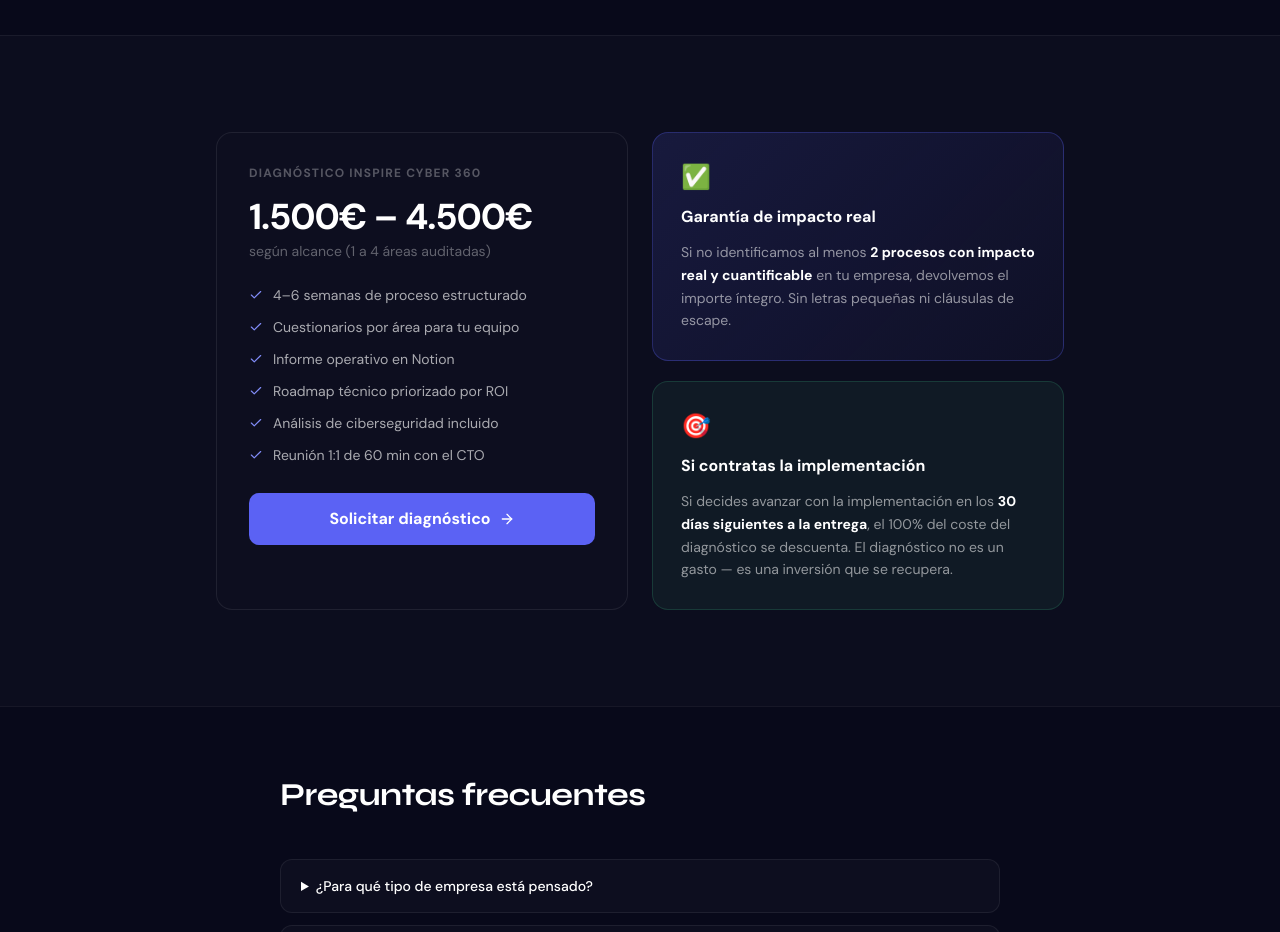
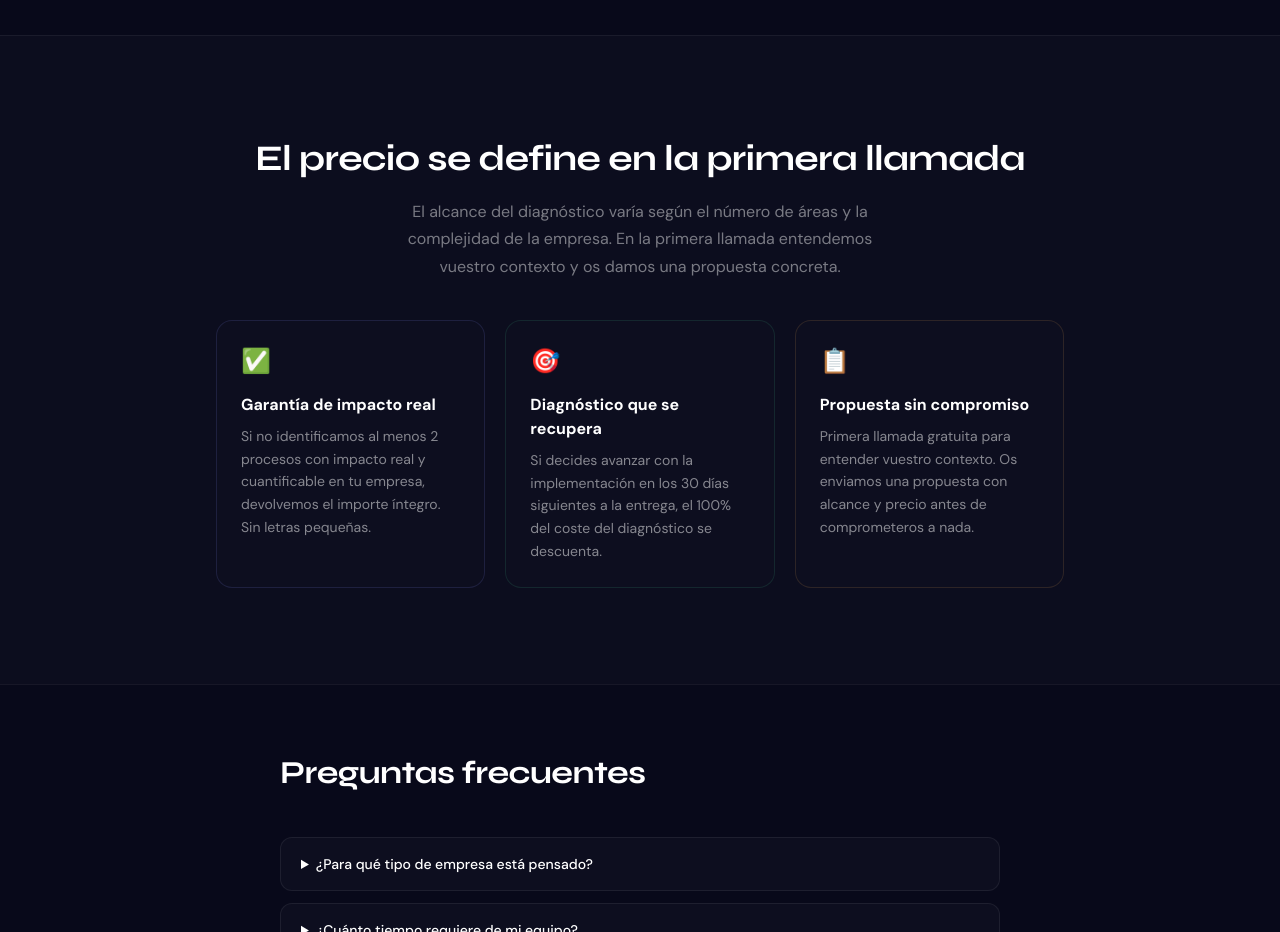
Before and after one commit to inspireai360/InspireAI, a Next.js app: page /consultoria-ia-empresas in a window 1280 px wide. Shown: the part 4360-5292 px from the top of the page. Built offline with nearby package versions, Linux system fonts and the light colour scheme.

Commit message:
fix: eliminar precio consultoría — propuesta personalizada en llamada

```diff
--- a/app/consultoria-ia-empresas/page-client.tsx
+++ b/app/consultoria-ia-empresas/page-client.tsx
@@ -270,42 +270,31 @@
         </div>
       </section>
 
-      {/* ── PRECIO + GARANTÍA ─────────────────────────────────────────────────── */}
+      {/* ── GARANTÍAS ─────────────────────────────────────────────────────────── */}
       <section className="py-16 md:py-24" style={{ background:"rgba(255,255,255,0.015)", borderTop:"1px solid rgba(255,255,255,0.06)" }}>
         <div className="mx-auto px-6 max-w-4xl">
+          <motion.div initial="hidden" whileInView="visible" viewport={{ once:true }} variants={fadeUp} className="text-center mb-10">
+            <h2 className="font-heading font-bold text-white mb-3" style={{ fontSize:"clamp(1.5rem,4vw,2.25rem)", letterSpacing:"-0.02em" }}>
+              El precio se define en la primera llamada
+            </h2>
+            <p style={{ color:"rgba(255,255,255,0.45)", maxWidth:"500px", margin:"0 auto", lineHeight:1.7 }}>
+              El alcance del diagnóstico varía según el número de áreas y la complejidad de la empresa.
+              En la primera llamada entendemos vuestro contexto y os damos una propuesta concreta.
+            </p>
+          </motion.div>
           <motion.div initial="hidden" whileInView="visible" viewport={{ once:true }} variants={stagger}
-            className="grid md:grid-cols-2 gap-6">
-            <motion.div variants={fadeUp} className="rounded-2xl p-8" style={{ background:"#0D0E1F", border:"1px solid rgba(255,255,255,0.08)" }}>
-              <div className="text-xs font-semibold uppercase tracking-widest mb-4" style={{ color:"rgba(255,255,255,0.3)", letterSpacing:"0.1em" }}>Diagnóstico Inspire Cyber 360</div>
-              <div className="text-4xl font-bold text-white mb-1" style={{ letterSpacing:"-0.03em" }}>1.500€ – 4.500€</div>
-              <div className="text-sm mb-6" style={{ color:"rgba(255,255,255,0.35)" }}>según alcance (1 a 4 áreas auditadas)</div>
-              <div className="flex flex-col gap-3 mb-7">
-                {["4–6 semanas de proceso estructurado","Cuestionarios por área para tu equipo","Informe operativo en Notion","Roadmap técnico priorizado por ROI","Análisis de ciberseguridad incluido","Reunión 1:1 de 60 min con el CTO"].map((f,i) => (
-                  <div key={i} className="flex items-center gap-2.5 text-sm" style={{ color:"rgba(255,255,255,0.65)" }}>
-                    <Check style={{ width:14, height:14, color:"#818CF8", flexShrink:0 }} />{f}
-                  </div>
-                ))}
-              </div>
-              <button onClick={() => document.getElementById("contacto-landing")?.scrollIntoView({ behavior:"smooth" })}
-                className="btn-primary w-full">Solicitar diagnóstico <ArrowRight className="w-4 h-4" /></button>
-            </motion.div>
-
-            <motion.div variants={fadeUp} className="flex flex-col gap-5">
-              <div className="rounded-2xl p-7 flex-1" style={{ background:"linear-gradient(135deg,rgba(91,98,244,0.15),rgba(91,98,244,0.04))", border:"1px solid rgba(91,98,244,0.3)" }}>
-                <div className="text-2xl mb-3">✅</div>
-                <h3 className="font-semibold text-white mb-3">Garantía de impacto real</h3>
-                <p className="text-sm leading-relaxed" style={{ color:"rgba(255,255,255,0.55)" }}>
-                  Si no identificamos al menos <strong style={{ color:"white" }}>2 procesos con impacto real y cuantificable</strong> en tu empresa, devolvemos el importe íntegro. Sin letras pequeñas ni cláusulas de escape.
-                </p>
-              </div>
-              <div className="rounded-2xl p-7" style={{ background:"rgba(63,185,132,0.08)", border:"1px solid rgba(63,185,132,0.2)" }}>
-                <div className="text-2xl mb-3">🎯</div>
-                <h3 className="font-semibold text-white mb-3">Si contratas la implementación</h3>
-                <p className="text-sm leading-relaxed" style={{ color:"rgba(255,255,255,0.55)" }}>
-                  Si decides avanzar con la implementación en los <strong style={{ color:"white" }}>30 días siguientes a la entrega</strong>, el 100% del coste del diagnóstico se descuenta. El diagnóstico no es un gasto — es una inversión que se recupera.
-                </p>
-              </div>
-            </motion.div>
+            className="grid md:grid-cols-3 gap-5">
+            {[
+              { icon:"✅", title:"Garantía de impacto real", desc:"Si no identificamos al menos 2 procesos con impacto real y cuantificable en tu empresa, devolvemos el importe íntegro. Sin letras pequeñas.", color:"#818CF8" },
+              { icon:"🎯", title:"Diagnóstico que se recupera", desc:"Si decides avanzar con la implementación en los 30 días siguientes a la entrega, el 100% del coste del diagnóstico se descuenta.", color:"#3FB984" },
+              { icon:"📋", title:"Propuesta sin compromiso", desc:"Primera llamada gratuita para entender vuestro contexto. Os enviamos una propuesta con alcance y precio antes de comprometeros a nada.", color:"#E8A24F" },
+            ].map((c,i) => (
+              <motion.div key={i} variants={fadeUp} className="rounded-2xl p-6" style={{ background:"#0D0E1F", border:`1px solid ${c.color}25` }}>
+                <div className="text-2xl mb-4">{c.icon}</div>
+                <h3 className="font-semibold text-white mb-2">{c.title}</h3>
+                <p className="text-sm leading-relaxed" style={{ color:"rgba(255,255,255,0.5)" }}>{c.desc}</p>
+              </motion.div>
+            ))}
           </motion.div>
         </div>
       </section>
```
